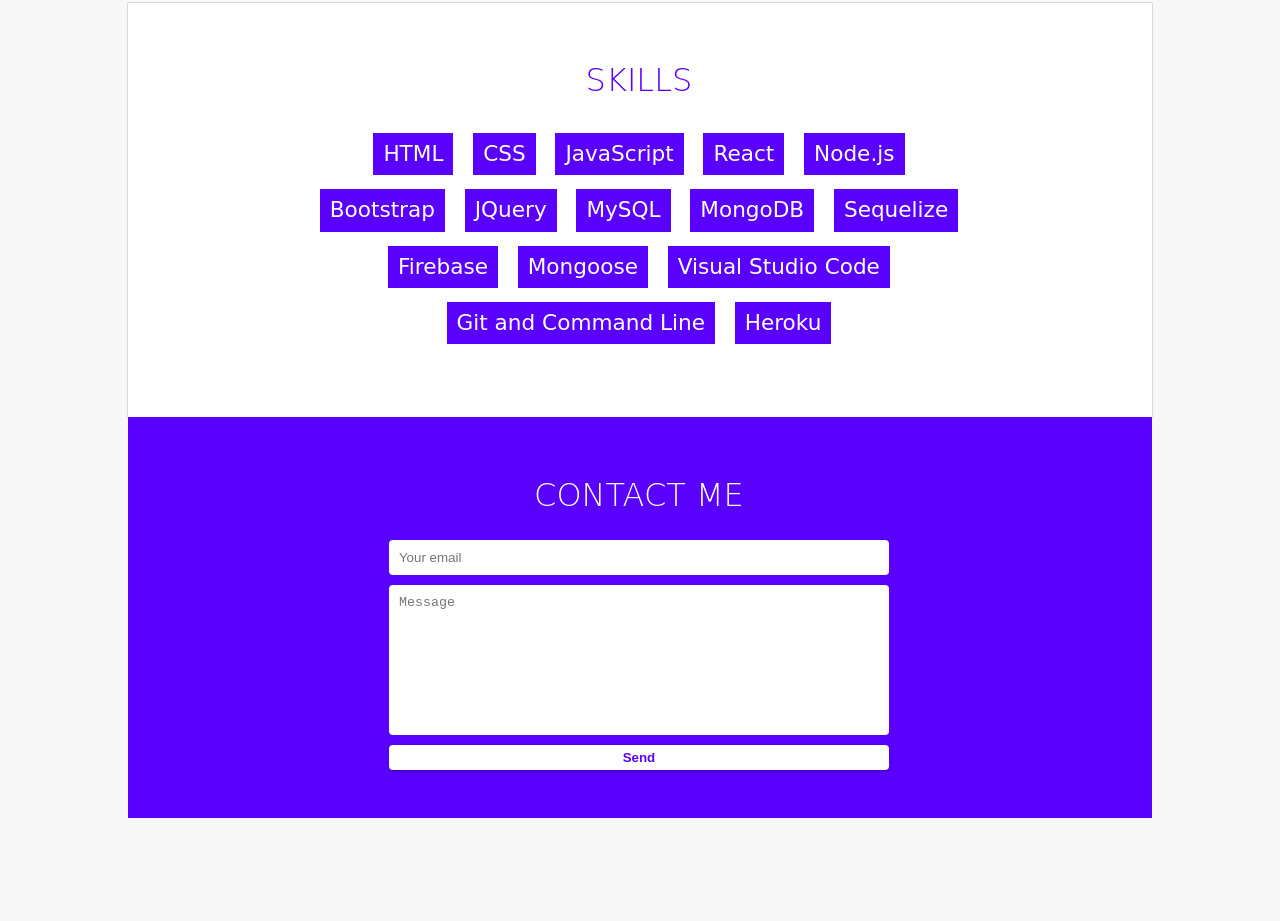
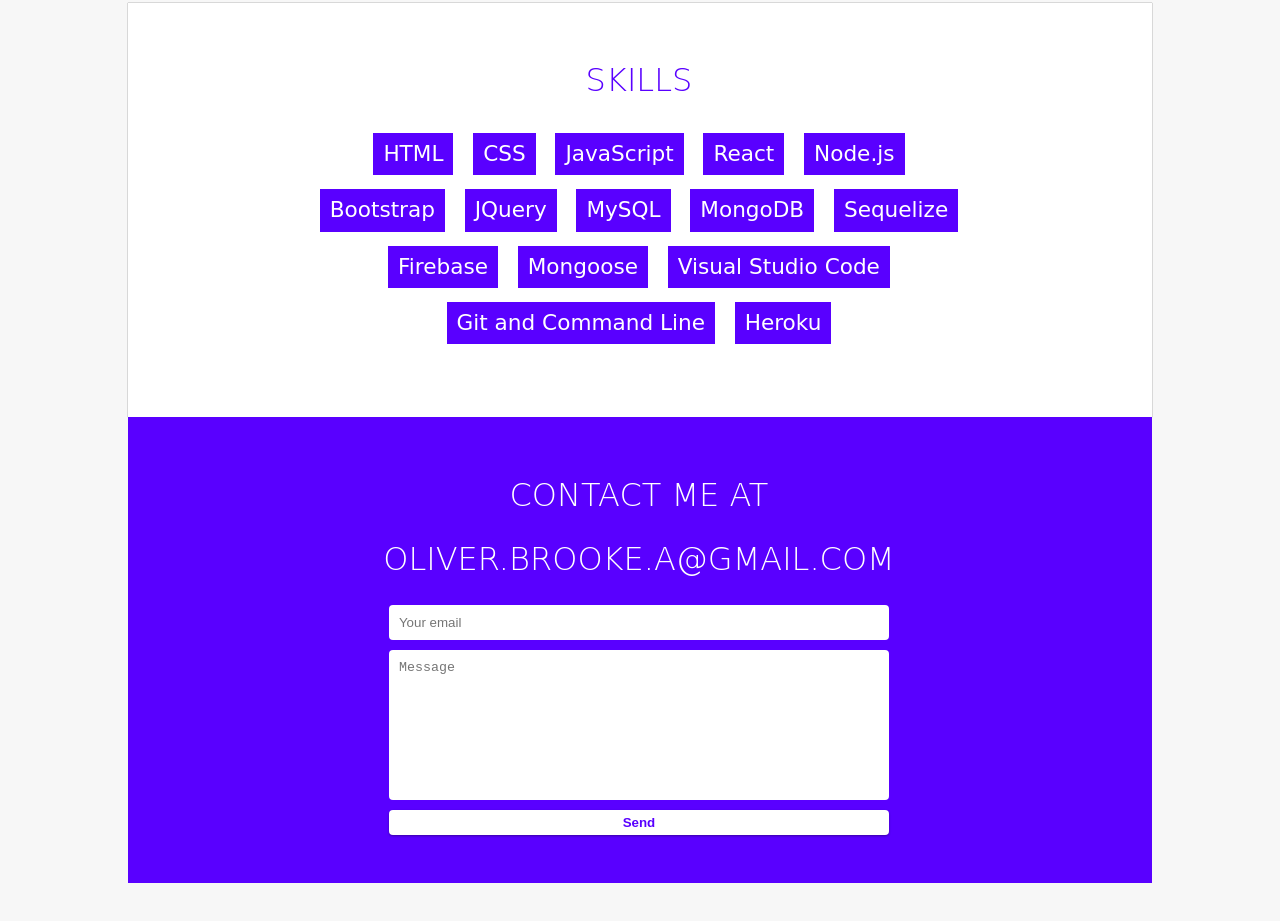
Before and after one commit to Brookeee/Portfolio, a plain HTML site: page index.html in a window 1280 px wide. Shown: the part 2327-3248 px from the top of the page. Before the commit the page ends 3193 px from the top, so only its background shows below. Drawn offline with Linux system fonts and the light colour scheme; a web font is replaced by a local one.

Commit message:
adding email address

```diff
--- a/index.html
+++ b/index.html
@@ -154,7 +154,8 @@
                 <div class="main-content">
                     <div class="content-header">
                         <a class="anchor" name="contact"></a>
-                        <h2 class="white-text">Contact Me</h2>
+                        <h2 class="white-text">Contact Me at</h2>
+                        <h2 class="white-text">oliver.brooke.a@gmail.com</h2>
                     </div>
                     <div class="contact content-body">
                         <form method="POST" action="https://formspree.io/oliver.brooke.a@gmail.com">
```
